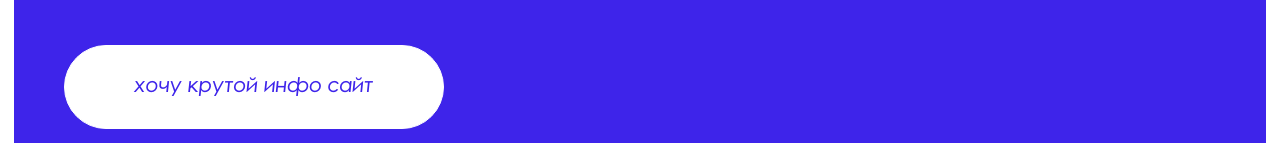
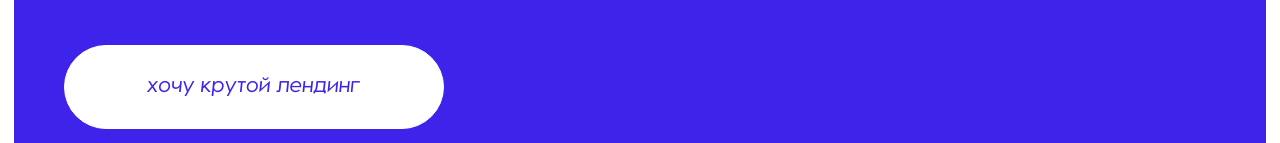
Before and after one commit to vas033/test-PAGroup, a React app: page / in a window 1280 px wide. Shown: the part 6424-6567 px from the top of the page. Built offline with nearby package versions, Linux system fonts and the light colour scheme.

Commit message:
fix btn name

```diff
--- a/src/App/Body/TenDaysOffer/TenDaysOffer.tsx
+++ b/src/App/Body/TenDaysOffer/TenDaysOffer.tsx
@@ -28,7 +28,7 @@ export function TenDaysOffer() {
         {tenDaysOffer.map((el) => <List cl={classNames(styles.padding25, styles.item)} clLi={styles.textItemWidth} item={el.title} longText={true} clLongTextPart={styles.longTextDesc} longTextPart={el.desc} key={tenDaysOffer.indexOf(el)} />)}
       </ul>
       <div className={classNames(styles.container, styles.padding25, styles.btn)}>
-        <Btn text='хочу крутой инфо сайт' inverse={true} a={true} href='https://pa-sales.bitrix24.site/' />
+        <Btn text='хочу крутой лендинг' inverse={true} a={true} href='https://pa-sales.bitrix24.site/' />
       </div>
     </div>
   );
```
Also changed, not shown: 6 other files (tests, documents, lock files or other folders).
